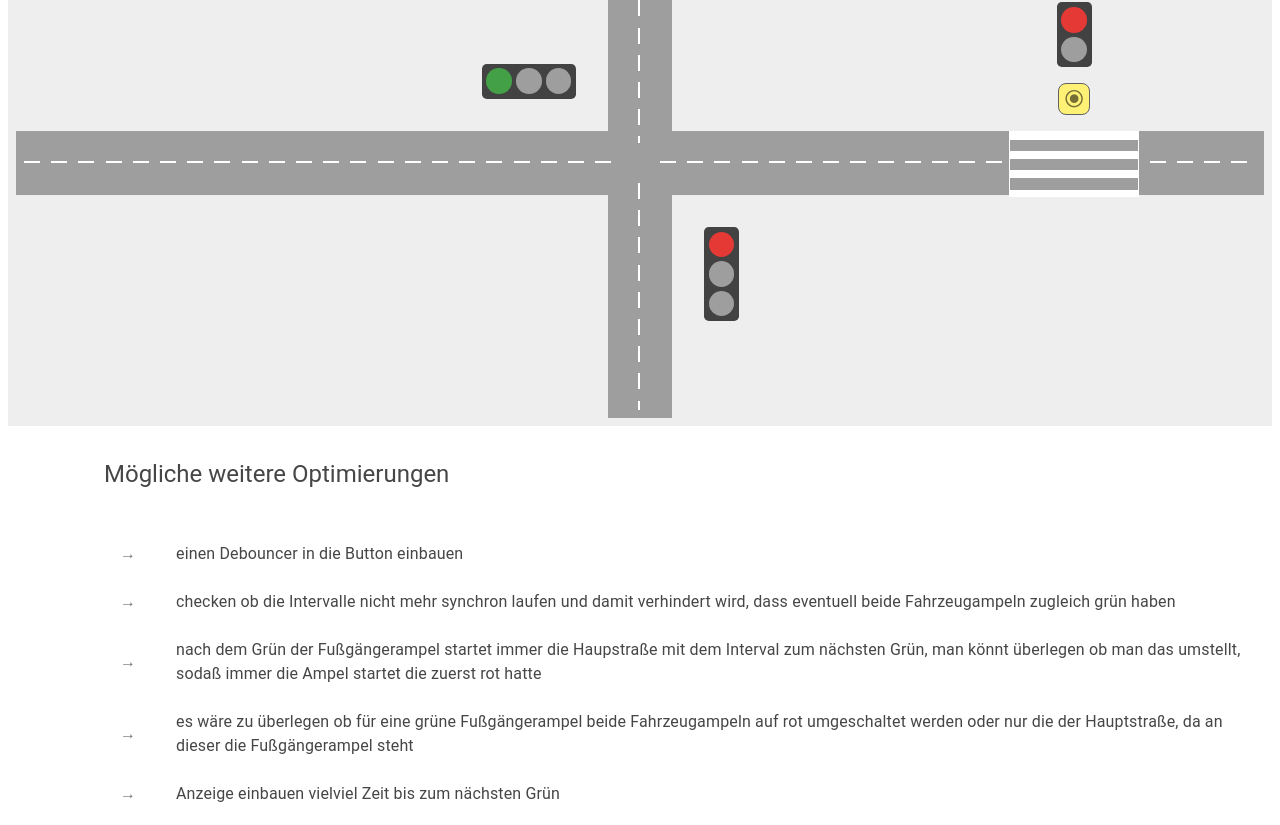
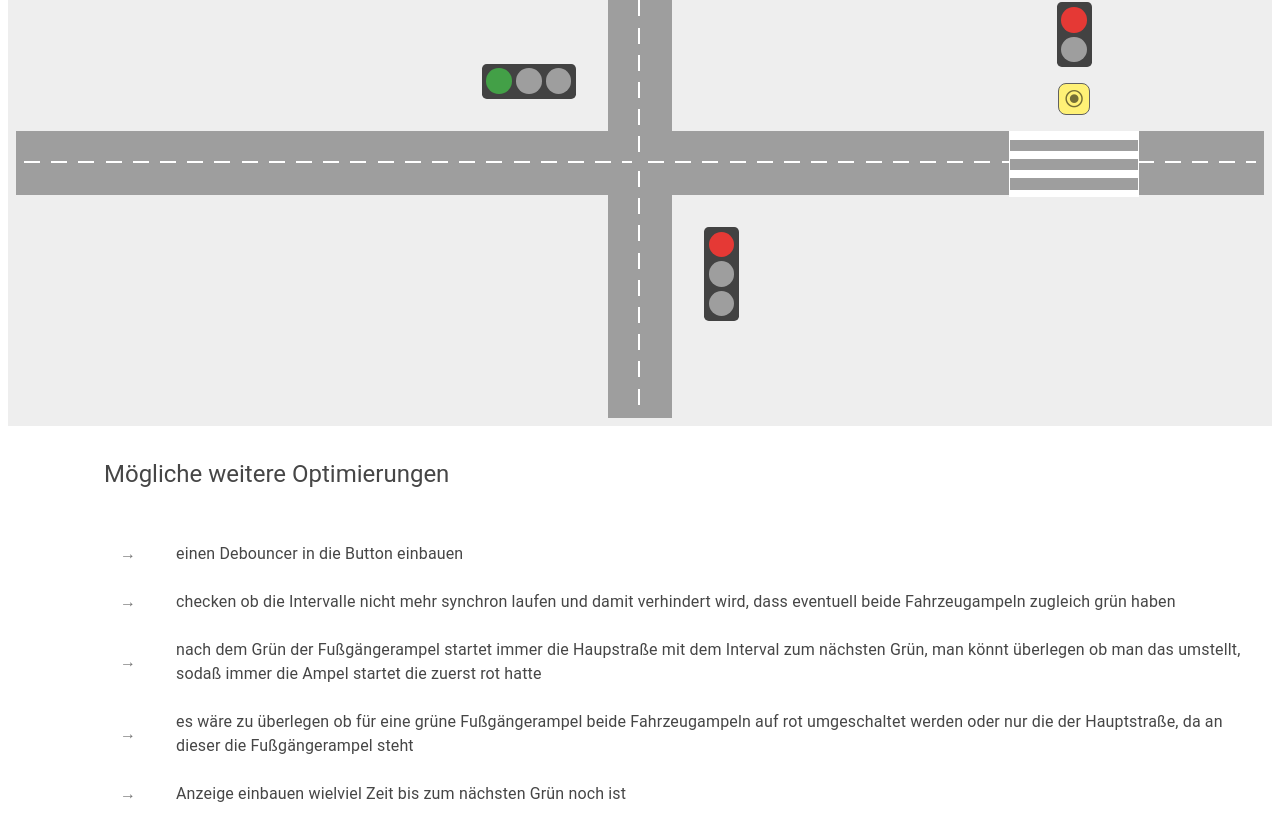
Before and after one commit to silkeg/TrafficLight, a React (Vite) app: page / in a window 1280 px wide. Shown: the part 215-1040 px from the top of the page. Built offline with nearby package versions, Linux system fonts and the light colour scheme.

Commit message:
small optimization

```diff
--- a/src/app/components/additional/FurtherOptimizations.tsx
+++ b/src/app/components/additional/FurtherOptimizations.tsx
@@ -65,7 +65,7 @@ export function FurtherOptimizations() {
             </span>
           </ListItemIcon>
           <ListItemText>
-            Anzeige einbauen vielviel Zeit bis zum nächsten Grün
+            Anzeige einbauen wielviel Zeit bis zum nächsten Grün noch ist
           </ListItemText>
         </ListItem>
       </List>
--- a/src/app/components/crossroads/styles/QuadrantStack.tsx
+++ b/src/app/components/crossroads/styles/QuadrantStack.tsx
@@ -22,10 +22,10 @@ export const QuadrantStack = styled(Stack)`
   }
   &:nth-of-type(1):after {
     left: 0.5rem;
-    right: calc(-1.5rem / 2);
+    right: -1.5rem;
   }
   &:nth-of-type(2):after {
-    left: calc(-1.5rem / 2);
+    left: -1.5rem;
     right: 0.5rem;
   }
   &:nth-of-type(1):before,
@@ -45,10 +45,10 @@ export const QuadrantStack = styled(Stack)`
   }
   &:nth-of-type(1):before {
     top: 0.5rem;
-    bottom: calc(-1.5rem / 2);
+    bottom: -1.5rem;
   }
   &:nth-of-type(3):before {
-    top: calc(-1.5rem / 2);
+    top: -1.5rem;
     bottom: 0.5rem;
   }
 `;
```
